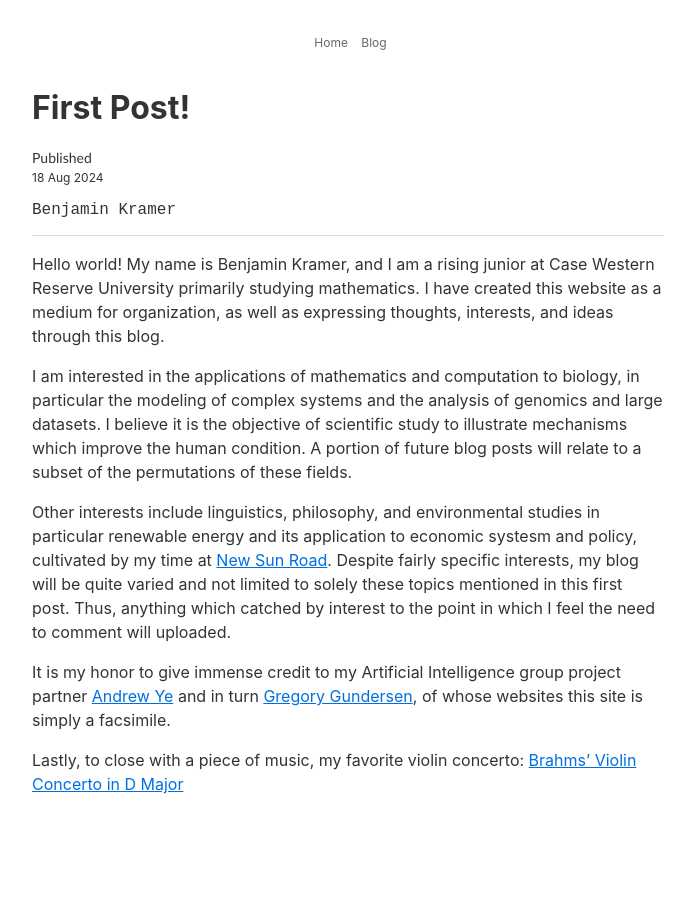
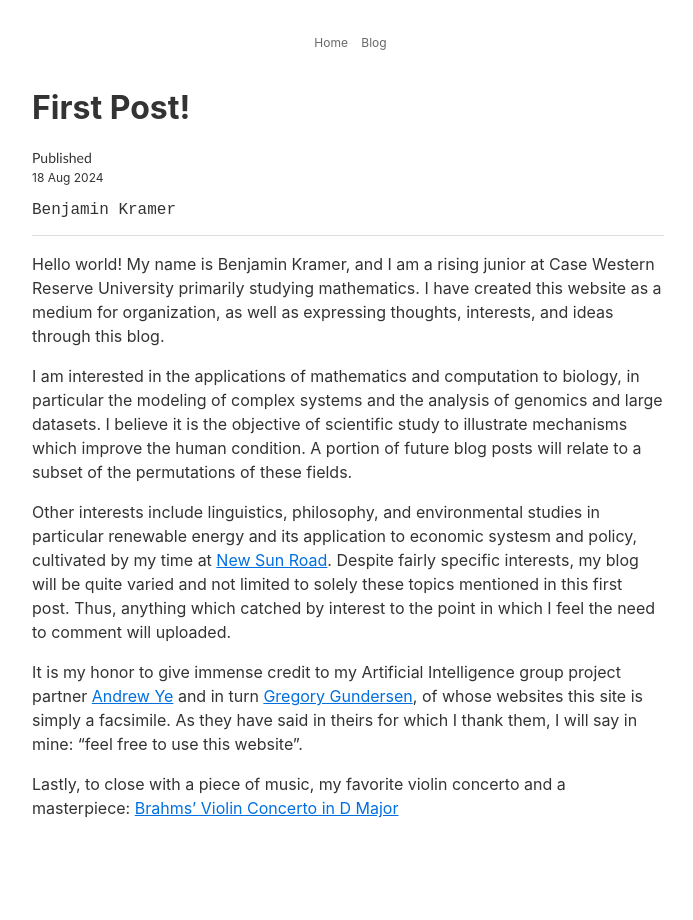
Before and after one commit to benjaminkramer64/benjaminkramer25.github.io, a Jekyll site: the page built from _posts/2024-08-18-firstpost.md, in a window 1280 px wide. Shown: the whole page, without its empty margins (292-985 px from the left). Built offline with Jekyll 4.4.1, drawn with Linux system fonts in a browser that asks for light colours.

Commit message:
Update 2024-08-18-firstpost.md

```diff
--- a/_posts/2024-08-18-firstpost.md
+++ b/_posts/2024-08-18-firstpost.md
@@ -11,6 +11,6 @@ I am interested in the applications of mathematics and computation to biology, i
 
 Other interests include linguistics, philosophy, and environmental studies in particular renewable energy and its application to economic systesm and policy, cultivated by my time at [New Sun Road](https://newsunroad.com/). Despite fairly specific interests, my blog will be quite varied and not limited to solely these topics mentioned in this first post. Thus, anything which catched by interest to the point in which I feel the need to comment will uploaded.
 
-It is my honor to give immense credit to my Artificial Intelligence group project partner [Andrew Ye](https://andrew-ye.com/) and in turn [Gregory Gundersen](https://gregorygundersen.com/), of whose websites this site is simply a facsimile.
+It is my honor to give immense credit to my Artificial Intelligence group project partner [Andrew Ye](https://andrew-ye.com/) and in turn [Gregory Gundersen](https://gregorygundersen.com/), of whose websites this site is simply a facsimile. As they have said in theirs for which I thank them, I will say in mine: "feel free to use this website".
 
-Lastly, to close with a piece of music, my favorite violin concerto: [Brahms' Violin Concerto in D Major](https://www.youtube.com/watch?v=7C_U7eUbVd8)
+Lastly, to close with a piece of music, my favorite violin concerto and a masterpiece: [Brahms' Violin Concerto in D Major](https://www.youtube.com/watch?v=7C_U7eUbVd8)
```
